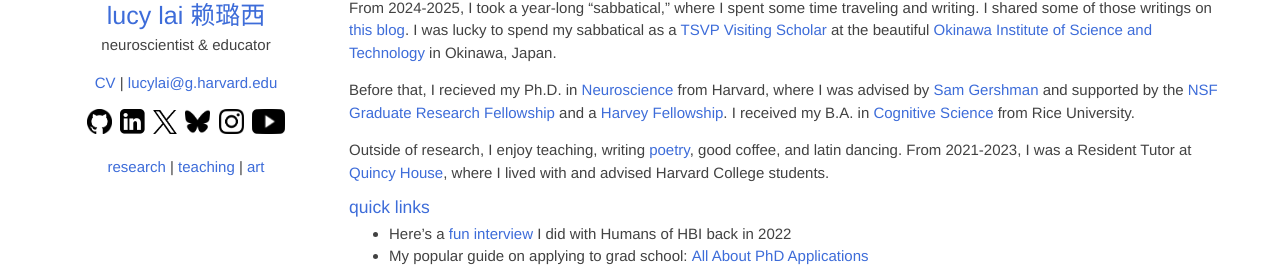
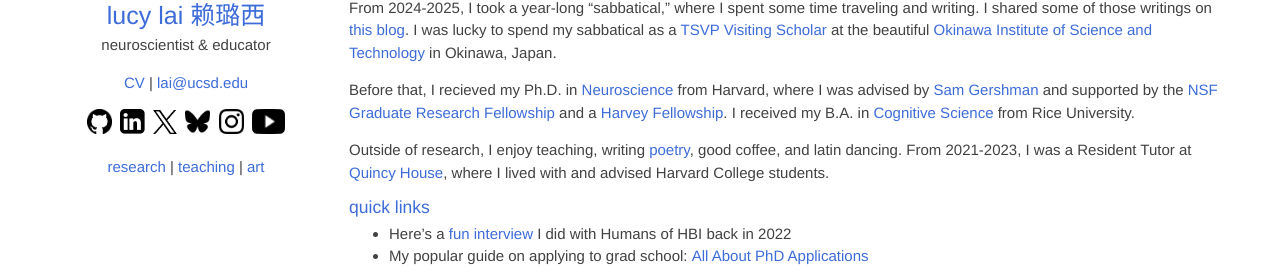
Before and after one commit to lucylai96/lucylai96.github.io, a Jekyll site: the page built from index.md, in a window 1280 px wide. Shown: the part 251-518 px from the top of the page. Built offline with Jekyll 4.4.1, drawn with Linux system fonts in a browser that asks for light colours; our own code applies the rules of GitHub Pages for plain Markdown files.

Commit message:
Update default.html

```diff
--- a/_layouts/default.html
+++ b/_layouts/default.html
@@ -26,7 +26,7 @@
          <p </p>
         <h1><a href="{{ "/" | absolute_url }}">{{ site.title }}</a></h1>
         <p>{{ site.description }}</p>
-        <p> <a href="https://lucylai.com/files/lai_cv.pdf" target="_blank">CV</a> | <a href="mailto:lucylai@g.harvard.edu" target="_blank">lucylai@g.harvard.edu</a> </p>
+        <p> <a href="https://lucylai.com/files/lai_cv.pdf" target="_blank">CV</a> | <a href="mailto:lai@ucsd.edu" target="_blank">lai@ucsd.edu</a> </p>
 
         <p>
           <a href="https://github.com/lucylai96" target="_blank">
```
